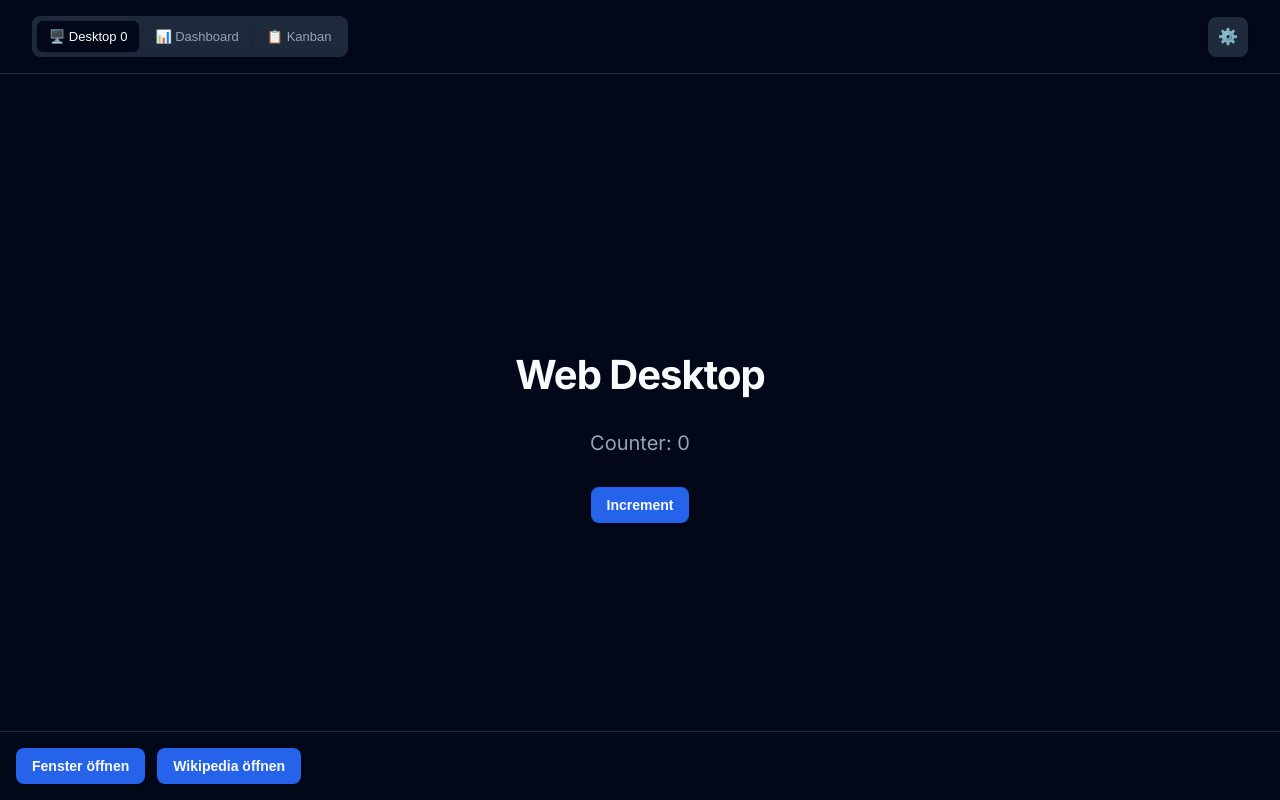
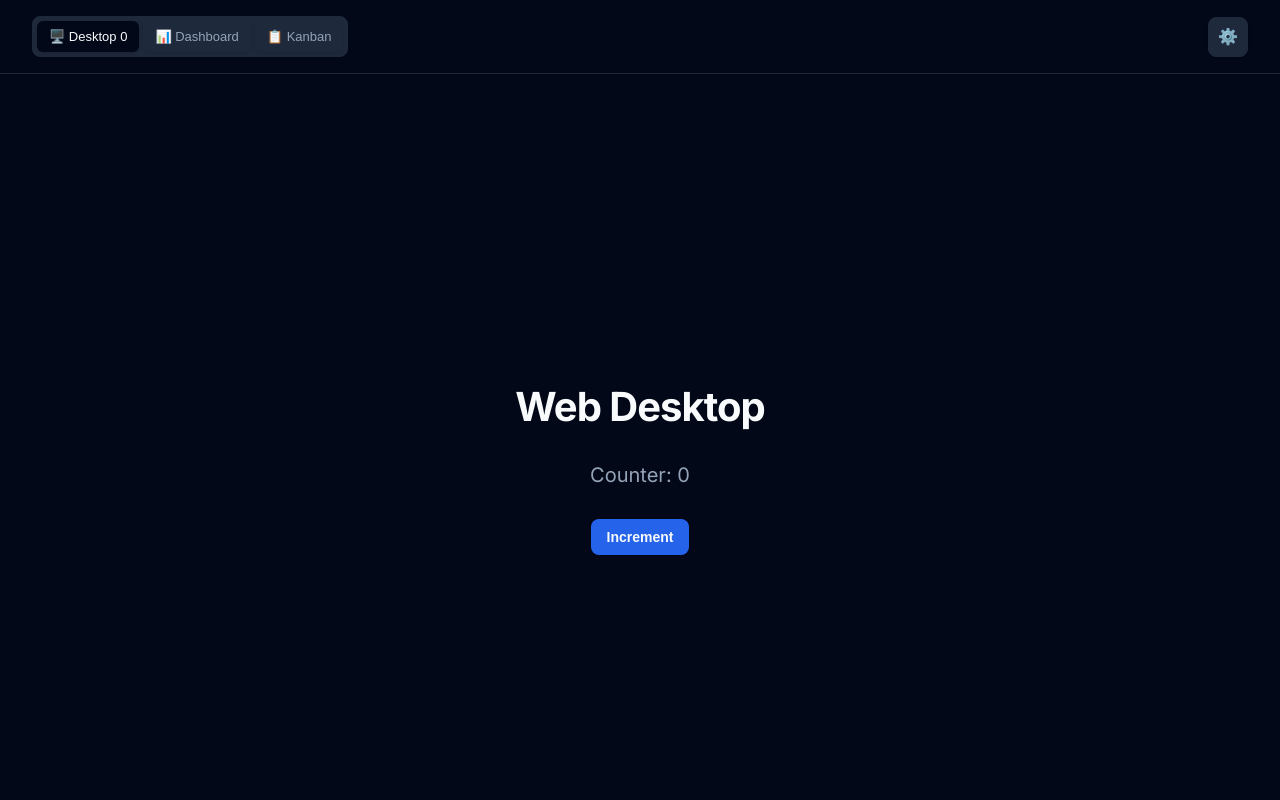
Before and after one commit to BIT-TAG/WebSuite, a SvelteKit app: page / in a window 1280 px wide. Built offline with nearby package versions, Linux system fonts and the light colour scheme.

Commit message:
Footer entfernen und Vollbild-Fenster anpassen

```diff
--- a/src/lib/components/Window.svelte
+++ b/src/lib/components/Window.svelte
@@ -197,6 +197,10 @@
   .window.maximized {
     border-radius: 0 !important;
     box-shadow: none;
+    top: 80px !important;
+    left: 0 !important;
+    width: 100vw !important;
+    height: calc(100vh - 80px) !important;
   }
 
   .titlebar {
--- a/src/lib/stores/windows.js
+++ b/src/lib/stores/windows.js
@@ -58,7 +58,7 @@ export function maximizeWindow(id) {
       originalSize: w.isMaximized ? w.originalSize : { width: w.width || 320, height: w.height || 240 },
       position: w.isMaximized ? w.originalPosition : { x: 0, y: 0 },
       width: w.isMaximized ? w.originalSize?.width : window.innerWidth,
-      height: w.isMaximized ? w.originalSize?.height : window.innerHeight - 100
+      height: w.isMaximized ? w.originalSize?.height : window.innerHeight - 80
     } : w)
   );
 }
--- a/src/routes/+page.svelte
+++ b/src/routes/+page.svelte
@@ -78,22 +78,7 @@
     {/if}
   </div>
 
-  {#if $currentView === 'desktop'}
-    <div class="taskbar">
-      <button on:click={openExample}>Fenster öffnen</button>
-      <button on:click={openIframeApp}>Wikipedia öffnen</button>
-
-      {#if $minimizedWindows.length > 0}
-        <div class="minimized-windows">
-          {#each $minimizedWindows as win (win.id)}
-            <button class="taskbar-item" on:click={() => restoreWindow(win.id)}>
-              {win.title}
-            </button>
-          {/each}
-        </div>
-      {/if}
-    </div>
-  {/if}
+  <!-- Taskbar entfernt - Fenster nutzen jetzt den vollen Bereich -->
 
   {#if $currentView === 'desktop'}
     {#each $windows as win (win.id)}
@@ -207,6 +192,7 @@
     align-items: center;
     justify-content: center;
     gap: 2rem;
+    padding: 2rem;
   }
 
   h1 {
@@ -226,45 +212,6 @@
     font-weight: 400;
   }
 
-  .taskbar {
-    position: absolute;
-    bottom: 0;
-    left: 0;
-    right: 0;
-    background: var(--bg-primary);
-    padding: 1rem;
-    display: flex;
-    align-items: center;
-    gap: 0.75rem;
-    border-top: 1px solid var(--border);
-  }
-
-  .minimized-windows {
-    display: flex;
-    gap: 0.5rem;
-    margin-left: 1rem;
-  }
-
-  .taskbar-item {
-    background: var(--bg-secondary);
-    color: var(--text-primary);
-    border: 1px solid var(--border);
-    padding: 8px 12px;
-    border-radius: 6px;
-    cursor: pointer;
-    font-size: 12px;
-    font-weight: 500;
-    transition: all 200ms ease;
-    max-width: 120px;
-    white-space: nowrap;
-    overflow: hidden;
-    text-overflow: ellipsis;
-  }
-
-  .taskbar-item:hover {
-    background: var(--bg-hover);
-    border-color: var(--accent-color);
-  }
 
   button {
     background: var(--accent-color);
```
